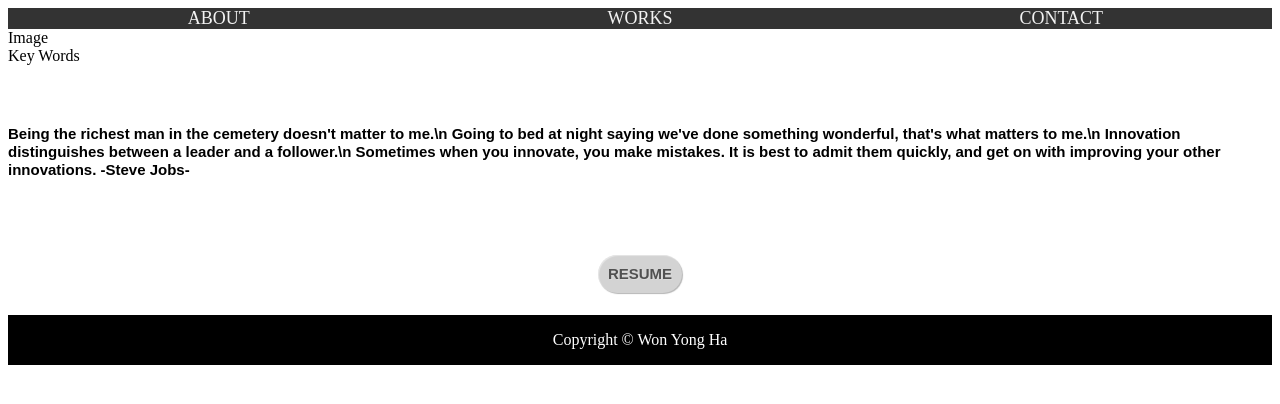
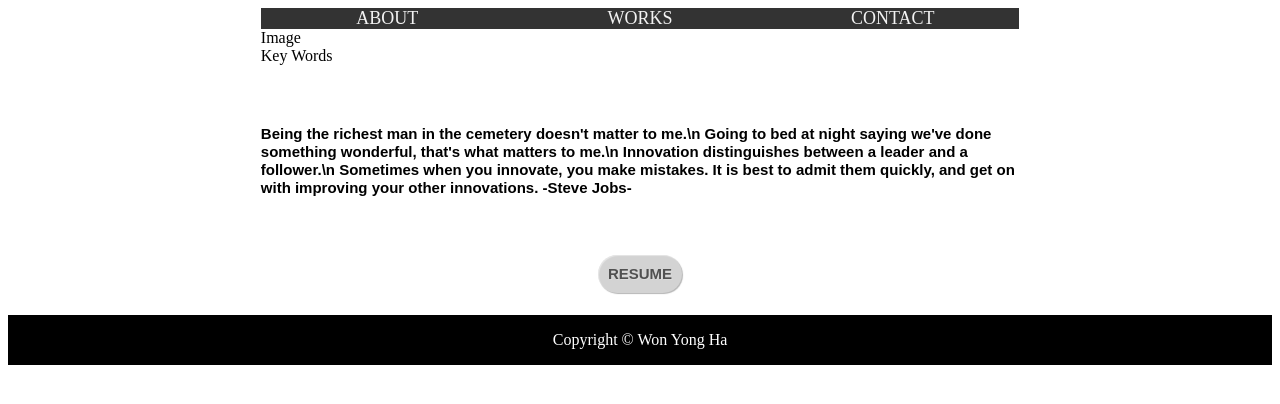
Before and after one commit to hpmsora/hpmsora.github.io, a PHP site: page / in a window 1280 px wide. Shown: the top 404 px of the page. Run offline with PHP 8.4, Linux system fonts and the light colour scheme.

Commit message:
16 April 2017

```diff
--- a/CSS/MainStyle.css
+++ b/CSS/MainStyle.css
@@ -1,4 +1,4 @@
-div .main_wrap {
+.main_wrap {
     width: 60%;
     margin: auto;
 }
```
